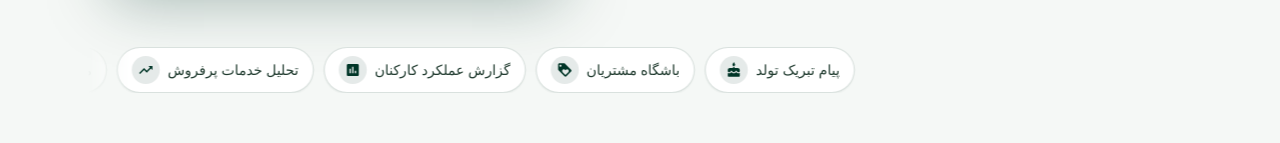
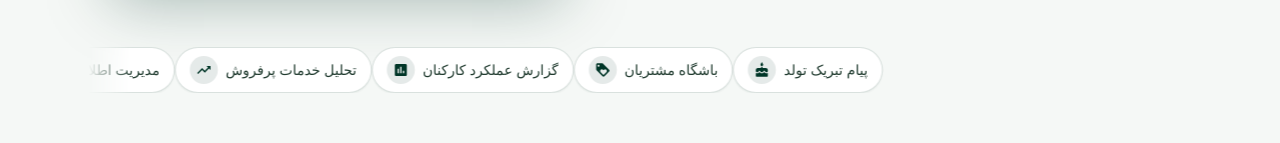
Before and after one commit to tcodt/salon-booking-landing-next, a Next.js app: page / in a window 1280 px wide. Shown: the part 544-687 px from the top of the page. Built offline with nearby package versions, Linux system fonts and the light colour scheme; no server answers; a web font is replaced by a local one.

Commit message:
fix: true infinite hero chips loop without gap jump or flicker

```diff
--- a/app/components/home/hero.tsx
+++ b/app/components/home/hero.tsx
@@ -175,22 +175,20 @@ export default function Hero() {
           aria-label="امکانات نارژین"
         >
           <div className="hero-chips-track">
-            {[0, 1].map((copy) => (
-              <ul
-                key={copy}
-                className="hero-chips-group"
-                aria-hidden={copy === 1 ? true : undefined}
-              >
-                {FEATURE_CHIPS.map(({ icon: Icon, label }) => (
-                  <li key={`${copy}-${label}`} className="hero-chip">
-                    <span className="hero-chip-icon">
-                      <Icon className="text-base" aria-hidden />
-                    </span>
-                    {label}
-                  </li>
-                ))}
-              </ul>
-            ))}
+            {[0, 1].flatMap((copy) =>
+              FEATURE_CHIPS.map(({ icon: Icon, label }) => (
+                <div
+                  key={`${copy}-${label}`}
+                  className="hero-chip"
+                  aria-hidden={copy === 1 ? true : undefined}
+                >
+                  <span className="hero-chip-icon">
+                    <Icon className="text-base" aria-hidden />
+                  </span>
+                  <span>{label}</span>
+                </div>
+              )),
+            )}
           </div>
         </div>
       </div>
```
